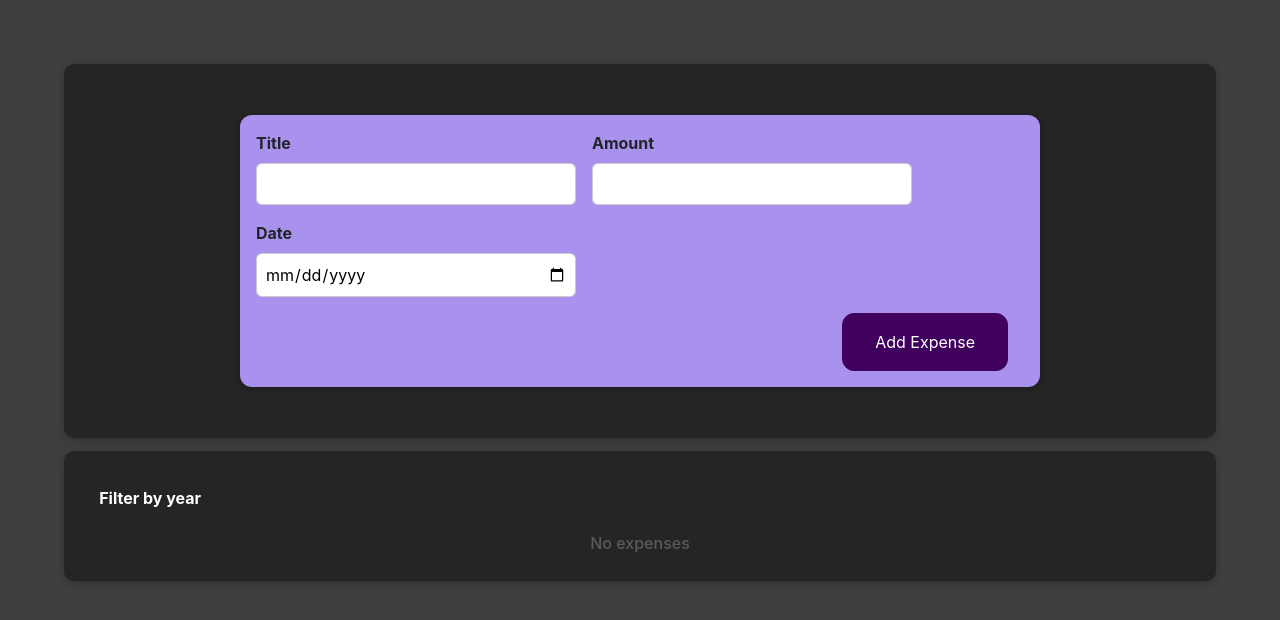
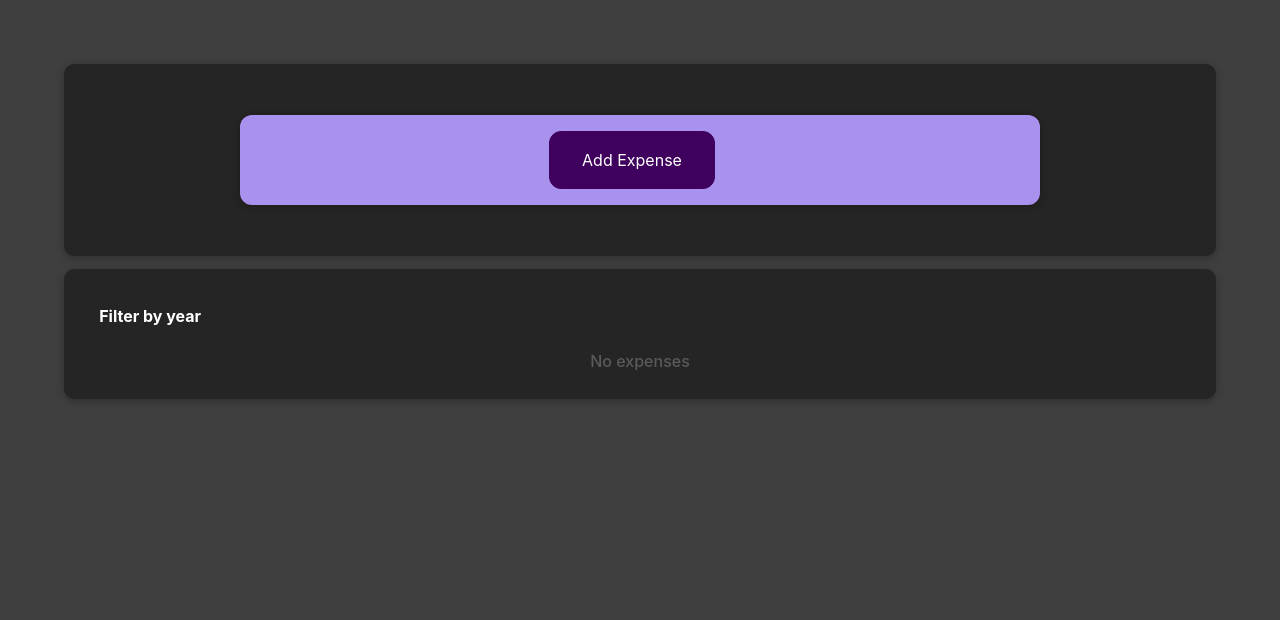
Before and after one commit to ejaysrngy/budget-tracker, a React (Create React App) app: page / in a window 1280 px wide. Shown: the top 620 px of the page. Built offline with nearby package versions, Linux system fonts and the light colour scheme.

Commit message:
add hiding feature

```diff
--- a/src/components/NewExpense.jsx
+++ b/src/components/NewExpense.jsx
@@ -5,12 +5,21 @@ function NewExpense(props) {
   // const [newTitle, setNewTitle] = useState("")
   // const [newAmount, setNewAmount] = useState("")
   // const [newDate, setNewDate] = useState("")
+  const [isEditing, setIsEditing] = React.useState(false);
 
   const [userInput, setUserInput] = useState({
     newTitle: "",
     newAmount: "",
     newDate: "",
   });
+
+  function isEditingHandler() {
+    setIsEditing(true);
+  }
+
+  function cancelEditingHandler(){
+    setIsEditing(false);
+  }
 
   function titleChangeHandler(event) {
     setUserInput((prevState) => {
@@ -30,27 +39,27 @@ function NewExpense(props) {
     });
   }
 
-  function submitHandler(event){
+  function submitHandler(event) {
     event.preventDefault();
 
     const expenseData = {
       title: userInput.newTitle,
       amount: userInput.newAmount,
-      date: new Date(userInput.newDate)
-    }
+      date: new Date(userInput.newDate),
+    };
 
-    props.onSaveNewExpense(expenseData)
+    props.onSaveNewExpense(expenseData);
 
     setUserInput({
       newTitle: "",
       newAmount: "",
-      newDate: ""
-    })
+      newDate: "",
+    });
   }
-
 
   return (
     <div className="new-expense">
+      {isEditing && (
         <form onSubmit={submitHandler}>
           <div className="new-expense-controls">
             <div className="new-expense-control">
@@ -83,9 +92,12 @@ function NewExpense(props) {
             </div>
           </div>
           <div className="new-expense-actions">
+            <button onClick={cancelEditingHandler}> Cancel </button>
             <button type="submit"> Add Expense </button>
           </div>
         </form>
+      )}
+      {!isEditing && <button onClick={isEditingHandler}> Add Expense </button>}
     </div>
   );
 }
```
Lines whose indentation alone changed are shown as unchanged.
